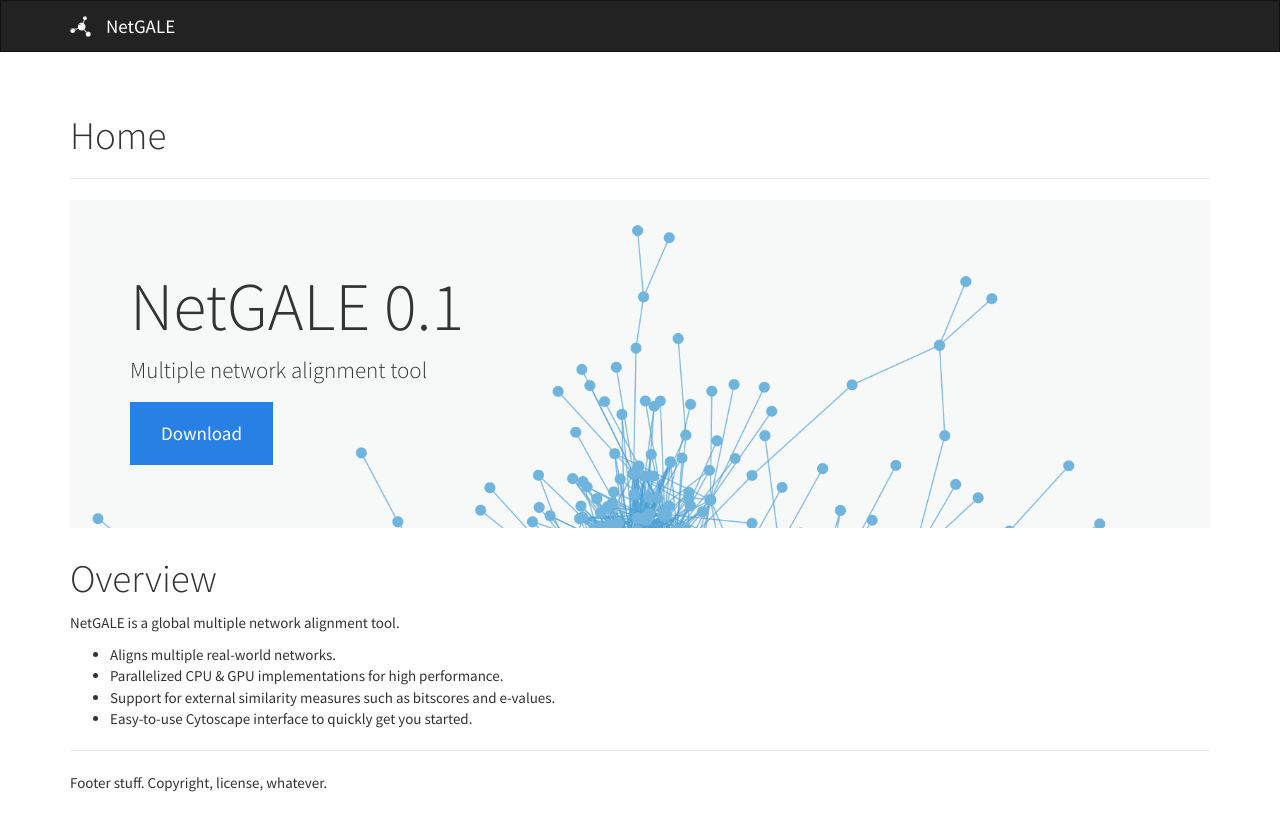
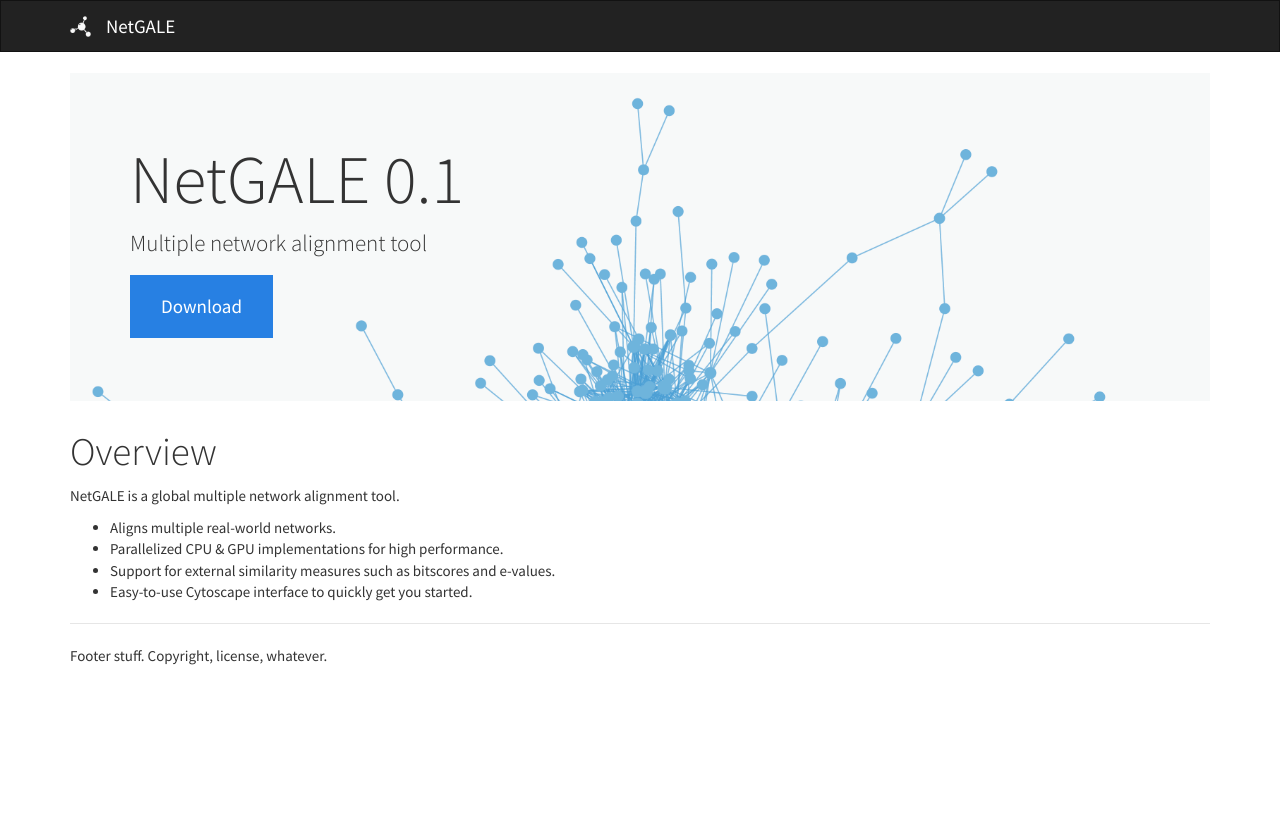
Before and after one commit to netgale/netgale.github.io, a Jekyll site: the page built from index.md, in a window 1280 px wide. Shown: the top 831 px of the page. Built offline with Jekyll 4.4.1, drawn with Linux system fonts in a browser that asks for light colours; nearby versions of some CDN libraries.

Commit message:
Removed header and title prefix for home page

```diff
--- a/_layouts/default.html
+++ b/_layouts/default.html
@@ -14,7 +14,8 @@ navigation:
 	<head>
 		<meta http-equiv="content-type" content="text/html; charset=UTF-8">
 		<meta charset="utf-8">
-		<title>{{ page.title }} | NetGALE</title>
+		{% assign url = page.url | remove:'index.html' %}
+		<title>{% if url != "/" %}{{ page.title }} | {% endif %}NetGALE</title>
 		<meta name="viewport" content="width=device-width, initial-scale=1, maximum-scale=1">
 		<link rel="stylesheet" href="/css/bootstrap-cosmo.min.css">
 		<!--[if lt IE 9]>
@@ -38,7 +39,7 @@ navigation:
 				</div>
 				<div class="collapse navbar-collapse" id="netgale-navbar">
 					<ul class="nav navbar-nav">
-						{% assign url = page.url | remove:'/index.html' %}
+						{% assign url = page.url | remove:'index.html' %}
 						{% for link in page.navigation %}
 						<li {% if url == link.url %}class="active"{% endif %}>
 							<a href="{{ link.url }}">{{ link.text }}</a>
@@ -50,9 +51,12 @@ navigation:
 		</nav>
 
 		<div class="container">
+			{% assign url = page.url | remove:'index.html' %}
+			{% if url != "/" %}
 			<div id="banner" class="page-header">
 				<h1>{{ page.title }}</h1>
 			</div>
+			{% endif %}
 
 			{{ content }}
 
```
